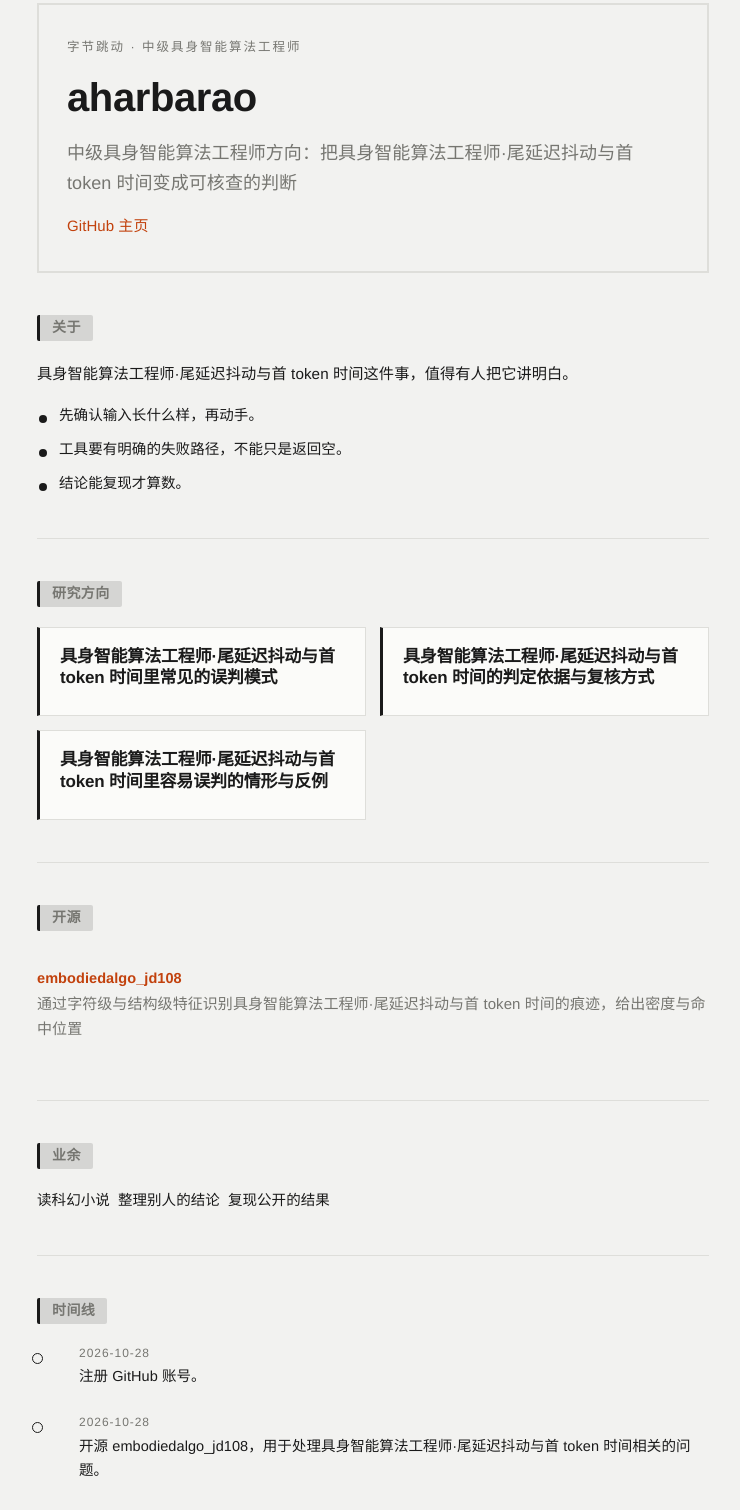
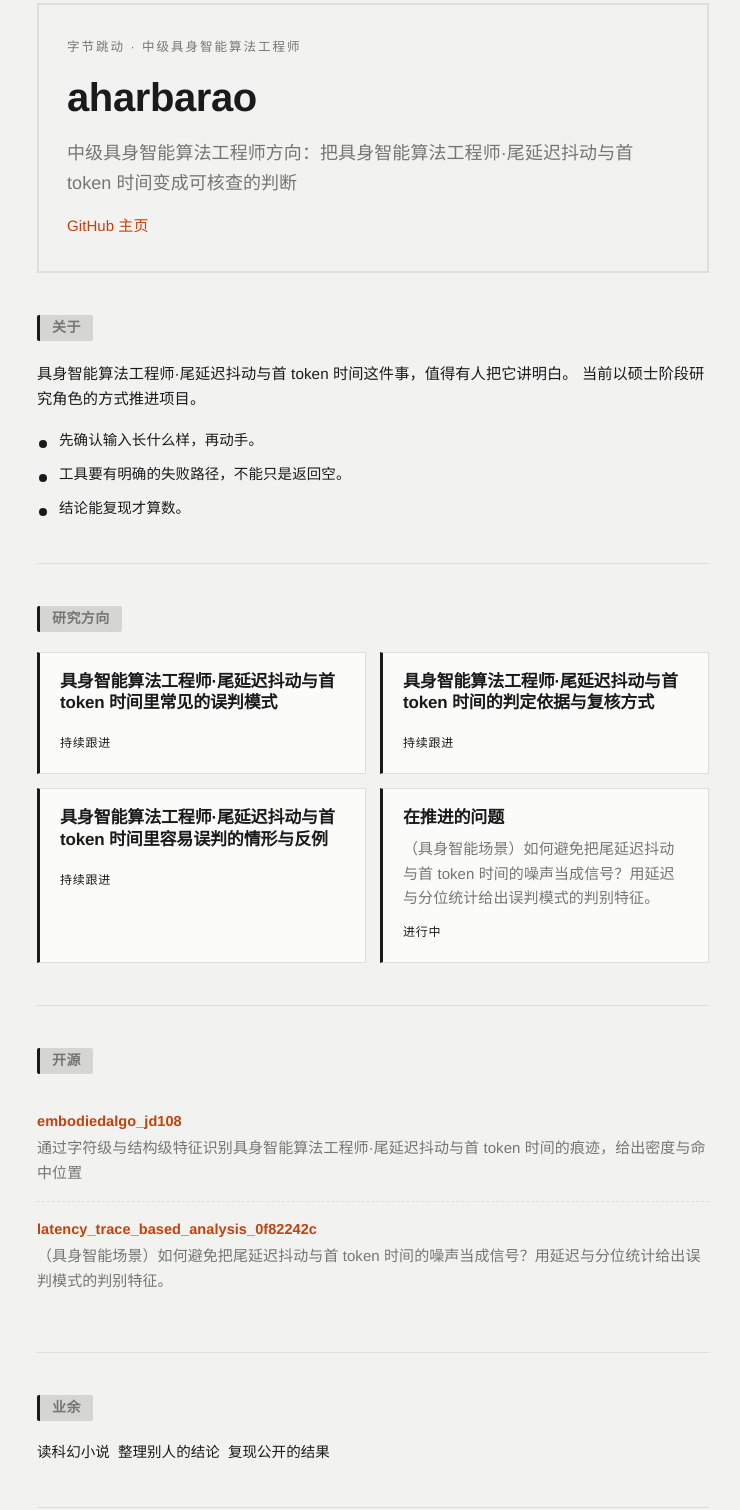
Before and after one commit to aharbarao/aharbarao.github.io, a plain HTML site: page index.html in a window 1280 px wide. Shown: the part 74-1584 px from the top of the page, without its empty margins (267-1007 px from the left). Drawn offline with Linux system fonts and the light colour scheme.

Commit message:
docs: 更新个人站点

```diff
--- a/index.html
+++ b/index.html
@@ -76,7 +76,7 @@ body::before{content:'';display:block;height:5px;background:#1a1a1a;position:sti
 
 <section class="about" id="about">
   <h2>关于</h2>
-  <p>具身智能算法工程师·尾延迟抖动与首 token 时间这件事，值得有人把它讲明白。</p>
+  <p>具身智能算法工程师·尾延迟抖动与首 token 时间这件事，值得有人把它讲明白。 当前以硕士阶段研究角色的方式推进项目。</p>
   <ul class="traits">
     <li>先确认输入长什么样，再动手。</li>
     <li>工具要有明确的失败路径，不能只是返回空。</li>
@@ -89,12 +89,20 @@ body::before{content:'';display:block;height:5px;background:#1a1a1a;position:sti
   <div class="grid two">
     <article class="card">
       <h3>具身智能算法工程师·尾延迟抖动与首 token 时间里常见的误判模式</h3>
+      <span class="status">持续跟进</span>
     </article>
     <article class="card">
       <h3>具身智能算法工程师·尾延迟抖动与首 token 时间的判定依据与复核方式</h3>
+      <span class="status">持续跟进</span>
     </article>
     <article class="card">
       <h3>具身智能算法工程师·尾延迟抖动与首 token 时间里容易误判的情形与反例</h3>
+      <span class="status">持续跟进</span>
+    </article>
+    <article class="card">
+      <h3>在推进的问题</h3>
+      <p>（具身智能场景）如何避免把尾延迟抖动与首 token 时间的噪声当成信号？用延迟与分位统计给出误判模式的判别特征。</p>
+      <span class="status">进行中</span>
     </article>
   </div>
 </section>
@@ -104,6 +112,9 @@ body::before{content:'';display:block;height:5px;background:#1a1a1a;position:sti
   <ul class="repos">
     <li><div class="name"><a href="https://github.com/aharbarao/embodiedalgo_jd108" rel="noopener">embodiedalgo_jd108</a></div>
       <div class="desc">通过字符级与结构级特征识别具身智能算法工程师·尾延迟抖动与首 token 时间的痕迹，给出密度与命中位置</div>
+    </li>
+    <li><div class="name"><a href="https://github.com/aharbarao/latency_trace_based_analysis_0f82242c" rel="noopener">latency_trace_based_analysis_0f82242c</a></div>
+      <div class="desc">（具身智能场景）如何避免把尾延迟抖动与首 token 时间的噪声当成信号？用延迟与分位统计给出误判模式的判别特征。</div>
     </li>
   </ul>
 </section>
```
